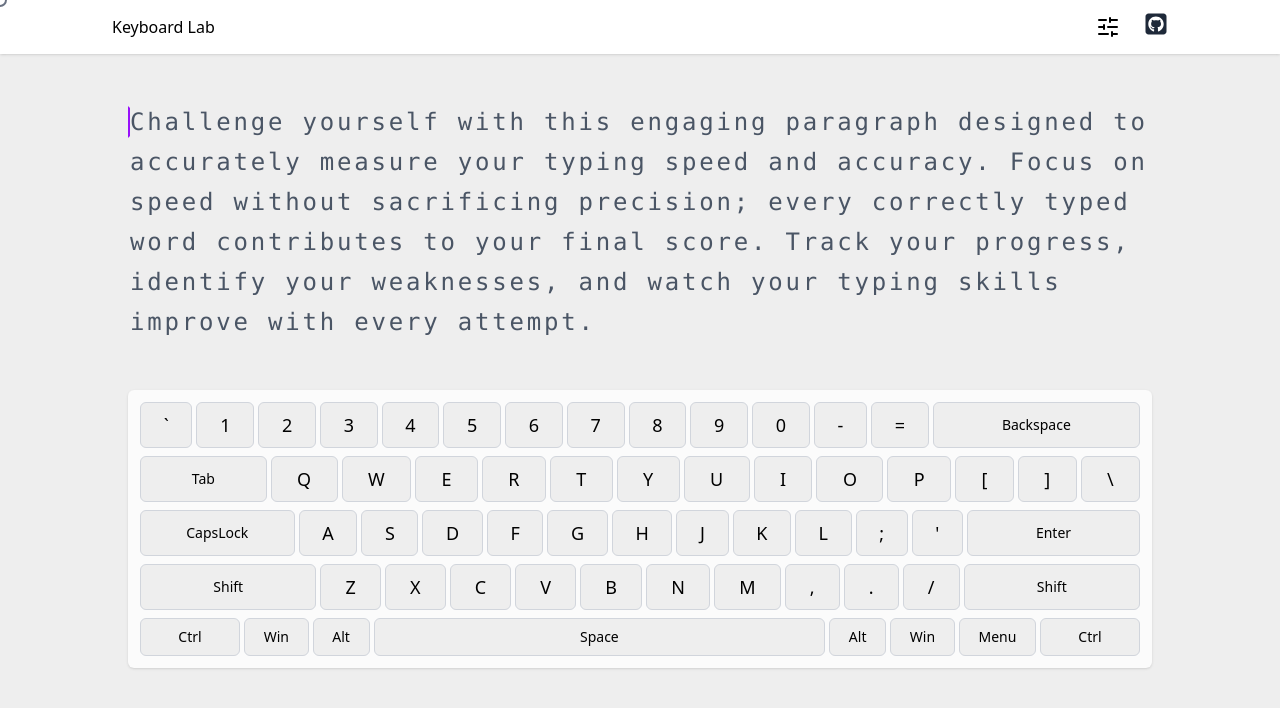
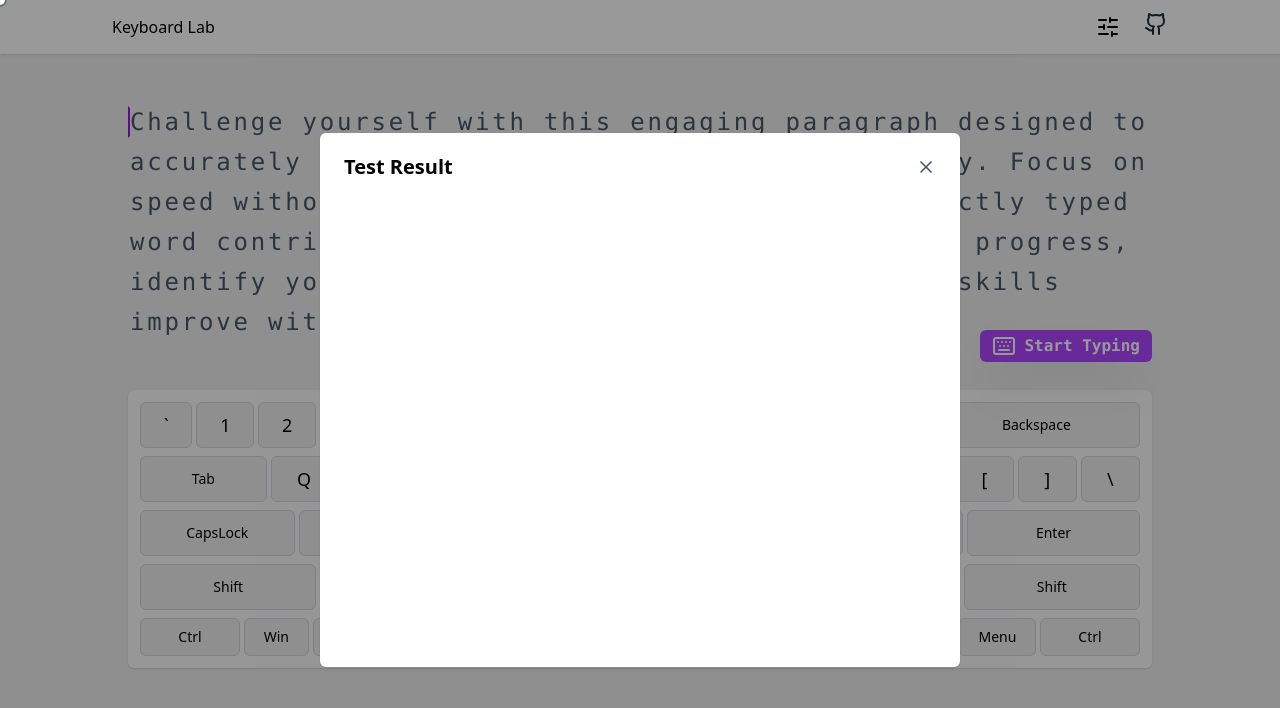
Before and after one commit to Umar-Farooq-5757/Mini-Projects, a React (Vite) app in the folder Keyboard Lab 2.0/: page / in a window 1280 px wide. Shown: the top 708 px of the page. Built offline with nearby package versions, Linux system fonts and the light colour scheme.

Commit message:
Keyboard Lab 2.0: Minor changes

```diff
--- a/Keyboard Lab 2.0/src/App.jsx
+++ b/Keyboard Lab 2.0/src/App.jsx
@@ -6,18 +6,43 @@ import { useAppContext } from "./contexts/AppContext";
 import { createClickPlayer } from "./utils/clickSynth";
 import Keyboard from "./components/Keyboard";
 import Settings from "./modals/Settings";
+import { KeyboardIcon } from "lucide-react";
+import Result from "./modals/Result";
 
 function App() {
   const { targetText } = useAppContext();
   const [inputValue, setInputValue] = useState("");
   const inputRef = useRef(null);
 
+  const [timeLeft, setTimeLeft] = useState(60);
+  const [isActive, setIsActive] = useState(false);
   useEffect(() => {
-    const intervalId = setInterval(() => {
-      inputRef.current?.focus();
-    }, 1000);
-    return () => clearInterval(intervalId);
-  }, []);
+    let interval = null;
+    if (isActive && timeLeft > 0) {
+      interval = setInterval(() => {
+        setTimeLeft((prev) => prev - 1);
+      }, 1000);
+    } else {
+      clearInterval(interval);
+      setIsActive(false);
+    }
+    return () => clearInterval(interval);
+  }, [isActive, timeLeft]);
+  const handleStart = () => {
+    setIsActive(true);
+  };
+
+  const calculateStats = () => {
+    const timeElapsedInMinutes = (60 - timeLeft) / 60;
+
+    if (timeElapsedInMinutes === 0) return { wpm: 0, cpm: 0 };
+
+    const correctChars = inputValue.length;
+    const cpm = Math.floor(correctChars / timeElapsedInMinutes);
+    const wpm = Math.floor(cpm / 5);
+
+    return { wpm, cpm };
+  };
 
   const RenderText = () => {
     return targetText.split("").map((char, idx) => {
@@ -28,7 +53,7 @@ function App() {
       }
       return (
         <span
-          className={`${coloredClass} tracking-tighter border-2 border-[#eee] ${idx == inputValue.length && "border-l-purple-600"}`}
+          className={`${coloredClass} transition-all tracking-tighter border-2 border-[#eee] ${idx == inputValue.length && "border-l-purple-600"}`}
           key={idx}
         >
           {char}
@@ -40,11 +65,15 @@ function App() {
   // Playing click sound
   const clickRef = useRef(null);
   useEffect(() => {
+    inputRef.current.focus();
     clickRef.current = createClickPlayer();
     return () => clickRef.current?.dispose();
   }, []);
   const handleKeyDown = (e) => {
     const printable = e.key.length === 1;
+    if (!isActive && e.target.value.length === 1) {
+      setIsActive(true);
+    }
     if (printable || ["Backspace", "Enter"].includes(e.key)) {
       clickRef.current.play({
         volume: 0.14,
@@ -60,8 +89,15 @@ function App() {
       <div className="bg-[#eee] min-h-screen">
         <Header />
         <section className="px-32 py-12">
-          <div className="font-mono">
+          <div className="font-mono relative">
             <p className="text-2xl text-gray-600 leading-10">{RenderText()}</p>
+            <button
+              onClick={() => inputRef.current.focus()}
+              className="bg-purple-500 absolute right-0 -bottom-5 text-white font-semibold flex justify-center items-center gap-2 py-1 px-3 rounded-md shadow-2xl"
+            >
+              <KeyboardIcon />
+              <span>Start Typing</span>
+            </button>
           </div>
           <Keyboard />
         </section>
@@ -75,6 +111,7 @@ function App() {
         />
         <CustomCursor />
         <Settings />
+        <Result />
       </div>
     </>
   );
--- a/Keyboard Lab 2.0/src/components/Header.jsx
+++ b/Keyboard Lab 2.0/src/components/Header.jsx
@@ -21,7 +21,21 @@ const Header = () => {
         >
           {" "}
           <button className="cursor-pointer text-gray-800">
-            <FaSquareGithub className="size-6" />
+            <svg
+            xmlns="http://www.w3.org/2000/svg"
+            width="24"
+            height="24"
+            viewBox="0 0 24 24"
+            fill="none"
+            stroke="currentColor"
+            strokeWidth="2"
+            strokeLinecap="round"
+            strokeLinejoin="round"
+            className="lucide lucide-github-icon lucide-github"
+          >
+            <path d="M15 22v-4a4.8 4.8 0 0 0-1-3.5c3 0 6-2 6-5.5.08-1.25-.27-2.48-1-3.5.28-1.15.28-2.35 0-3.5 0 0-1 0-3 1.5-2.64-.5-5.36-.5-8 0C6 2 5 2 5 2c-.3 1.15-.3 2.35 0 3.5A5.403 5.403 0 0 0 4 9c0 3.5 3 5.5 6 5.5-.39.49-.68 1.05-.85 1.65-.17.6-.22 1.23-.15 1.85v4" />
+            <path d="M9 18c-4.51 2-5-2-7-2" />
+          </svg>
           </button>
         </a>
       </div>
--- a/Keyboard Lab 2.0/src/contexts/AppContext.jsx
+++ b/Keyboard Lab 2.0/src/contexts/AppContext.jsx
@@ -5,6 +5,7 @@ const AppContext = createContext();
 export const AppContextProvider = ({ children }) => {
   const [developer, setDeveloper] = useState("Umar Farooq");
   const [areSettingsOpen, setAreSettingsOpen] = useState(false);
+  const [isResultModalOpen, setIsResultModalOpen] = useState(true);
   const [targetText, setTargetText] = useState(
     "Challenge yourself with this engaging paragraph designed to accurately measure your typing speed and accuracy. Focus on speed without sacrificing precision; every correctly typed word contributes to your final score. Track your progress, identify your weaknesses, and watch your typing skills improve with every attempt.",
   );
@@ -56,6 +57,8 @@ export const AppContextProvider = ({ children }) => {
     setSoundEffects,
     highlightNextKey,
     setHighlightNextKey,
+    isResultModalOpen,
+    setIsResultModalOpen,
   };
   return <AppContext.Provider value={value}>{children}</AppContext.Provider>;
 };
--- /dev/null
+++ b/Keyboard Lab 2.0/src/modals/Result.jsx
@@ -0,0 +1,29 @@
+import React from "react";
+import { useAppContext } from "../contexts/AppContext";
+import { createPortal } from "react-dom";
+import { X } from "lucide-react";
+
+const Result = () => {
+  const { isResultModalOpen, setIsResultModalOpen } = useAppContext();
+  return createPortal(
+    <div
+      onClick={() => setIsResultModalOpen(false)}
+      className={`fixed top-0 left-0 right-0 bottom-0 ${!isResultModalOpen && "hidden"} bg-black/40 flex items-center justify-center`}
+    >
+      <div
+        onClick={(e) => e.stopPropagation()}
+        className="bg-white w-1/2 h-2/3 rounded-md shadow-sm px-6 py-5"
+      >
+        <div className="flex justify-between items-center mb-5">
+          <h2 className="font-semibold text-xl">Test Result</h2>
+          <button onClick={() => setIsResultModalOpen(false)}>
+            <X className="size-5 text-gray-600" />
+          </button>
+        </div>
+      </div>
+    </div>,
+    document.querySelector("#portal"),
+  );
+};
+
+export default Result;
```
Also changed, not shown: 2 other files (tests, documents, lock files or other folders).
